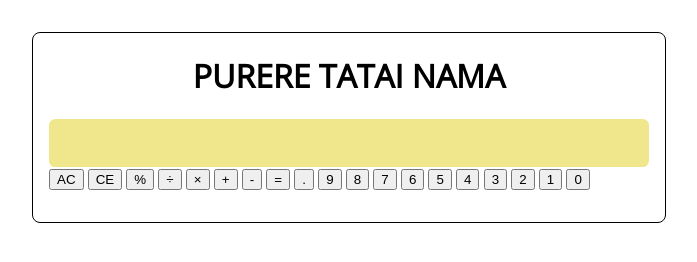
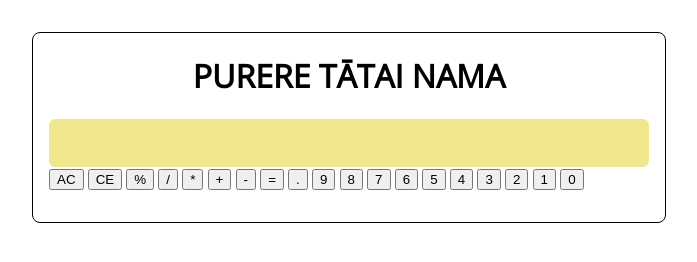
Before and after one commit to rena-deane/js-calculator, a plain HTML site: page index.html in a window 1280 px wide. Shown: the whole page, without its empty margins (291-988 px from the left). Drawn offline with nearby package versions, Linux system fonts and the light colour scheme.

Commit message:
add macron to title and h1

```diff
--- a/index.html
+++ b/index.html
@@ -1,7 +1,7 @@
 <!DOCTYPE html>
 <html>
 <head>
-  <title>Purere Tatai Nama</title>
+  <title>Purere T&amacr;tai Nama</title>
   <link rel="stylesheet" type="text/css" href="styles/main.css">
   <link href='https://fonts.googleapis.com/css?family=Open+Sans:300,400' rel='stylesheet' type='text/css'>
 </head>
@@ -10,7 +10,7 @@
 <!-- container -->
   <div id="container">
     <div id="calc-heading">
-      <h1>Purere Tatai Nama</h1>
+      <h1>Purere T&amacr;tai Nama</h1>
     </div>
     <!-- inner-container -->
     <div id="inner-container">
@@ -22,8 +22,8 @@
         <input type="button" id="allClear" value="AC">
         <input type="button" id="clearEntry" value="CE">
         <input type="button" id="percentage" value="%">
-        <input type="button" id="divide" value="&divide">
-        <input type="button" id="multiply" value="&times">
+        <input type="button" id="divide" value="/">
+        <input type="button" id="multiply" value="*">
         <input type="button" id="addition" value="+">
         <input type="button" id="minus" value="-">
         <input type="button" id="sum" value="=">
```
